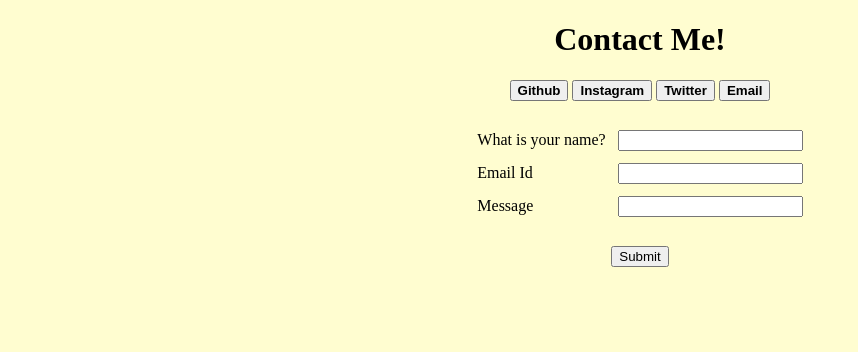
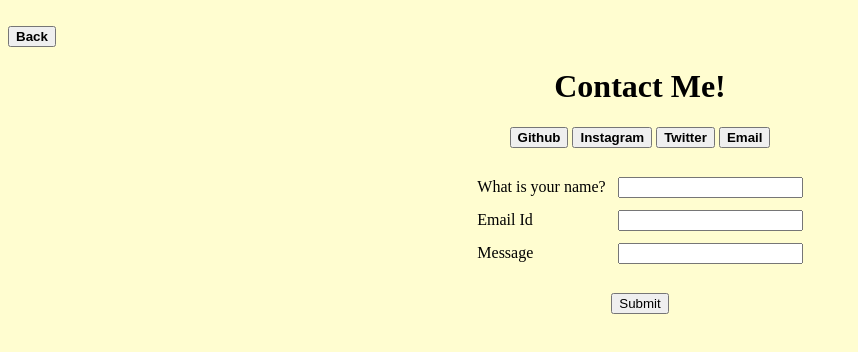
Before and after one commit to Ajay-2004/portfolio, a plain HTML site: page contact.html in a window 1280 px wide. Shown: the whole page, without its empty margins (0-858 px from the left). Drawn offline with Linux system fonts and the light colour scheme.

Commit message:
updated back button

```diff
--- a/contact.html
+++ b/contact.html
@@ -7,7 +7,7 @@
 </head>
 
 <body bgcolor='#FFFDD0'>
-
+<h2><button><b>Back</b></button></h2>
   <h1 align='center'>Contact Me!</h1>
   <div align='center'>
     <a href="https://github.com/ajaysureshsj"><button><b>Github</b></button></a>
```
